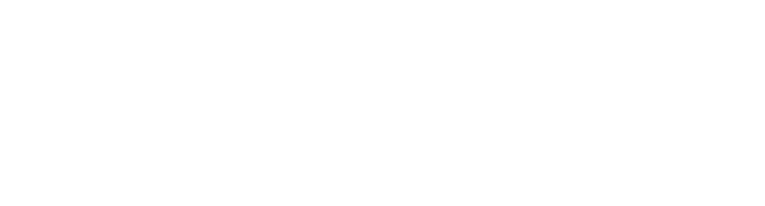
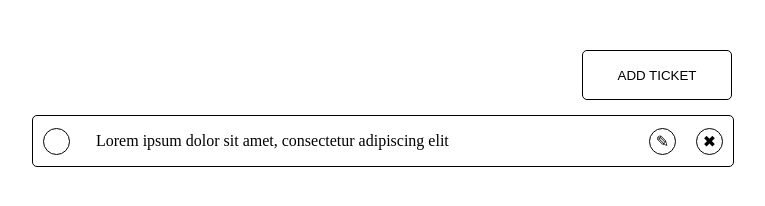
Before and after one commit to Votchitsev/ahj-homeworks-http-frontEnd, a website built with webpack: page src/index.html in a window 1280 px wide. Shown: the whole page, without its empty margins (258-1023 px from the left). Built offline with nearby package versions, Linux system fonts and the light colour scheme.

Commit message:
create template

```diff
--- /dev/null
+++ b/src/css/style.css
@@ -0,0 +1,54 @@
+.tickets {
+  width: 700px;
+  min-width: 700px;
+  margin: 50px auto;
+}
+
+.add-ticket {
+  width: 150px;
+  height: 50px;
+  float: right;
+  margin-bottom: 15px;
+  background-color: white;
+  border: 1px solid black;
+  border-radius: 5px;
+  text-transform: uppercase;
+  cursor: pointer;
+}
+
+.tickets-list {
+  width: 100%;
+  display: flex;
+  flex-direction: column;
+}
+
+.tickets-list-item {
+  display: flex;
+  width: 100%;
+  height: fit-content;
+  border: 1px solid black;
+  border-radius: 5px;
+  cursor: pointer;
+}
+
+.tickets-list-item-content {
+  width: 356px;
+  padding: 16px;
+}
+
+.datetime {
+  width: 139px;
+}
+
+.tickets-list-item-btn {
+  display: flex;
+  width: 25px;
+  height: 25px;
+  margin: auto 10px auto 10px;
+  border: 1px solid black;
+  border-radius: 50%;
+}
+
+.icon {
+  margin: auto;
+}
--- a/src/index.html
+++ b/src/index.html
@@ -7,6 +7,24 @@
   <title>Http</title>
 </head>
 <body>
-
+  <section class="tickets">
+    <button class="add-ticket">add ticket</button>
+    <div class="tickets-list">
+      <div class="tickets-list-item">
+        <div class="tickets-list-item-btn"></div>
+        <div class="tickets-list-item-content">
+          <span class="name">Lorem ipsum dolor sit amet, consectetur adipiscing elit</span>
+          <span class="description"></span>
+        </div>
+        <div class="tickets-list-item-content datetime"></div>
+        <div class="tickets-list-item-btn">
+          <div class="icon">&#9998;</div>
+        </div>
+        <div class="tickets-list-item-btn">
+          <div class="icon">&#10006;</div>
+        </div>
+      </div>
+    </div>
+  </section>
 </body>
 </html>
--- a/src/index.js
+++ b/src/index.js
@@ -0,0 +1 @@
+import './css/style.css';
```
